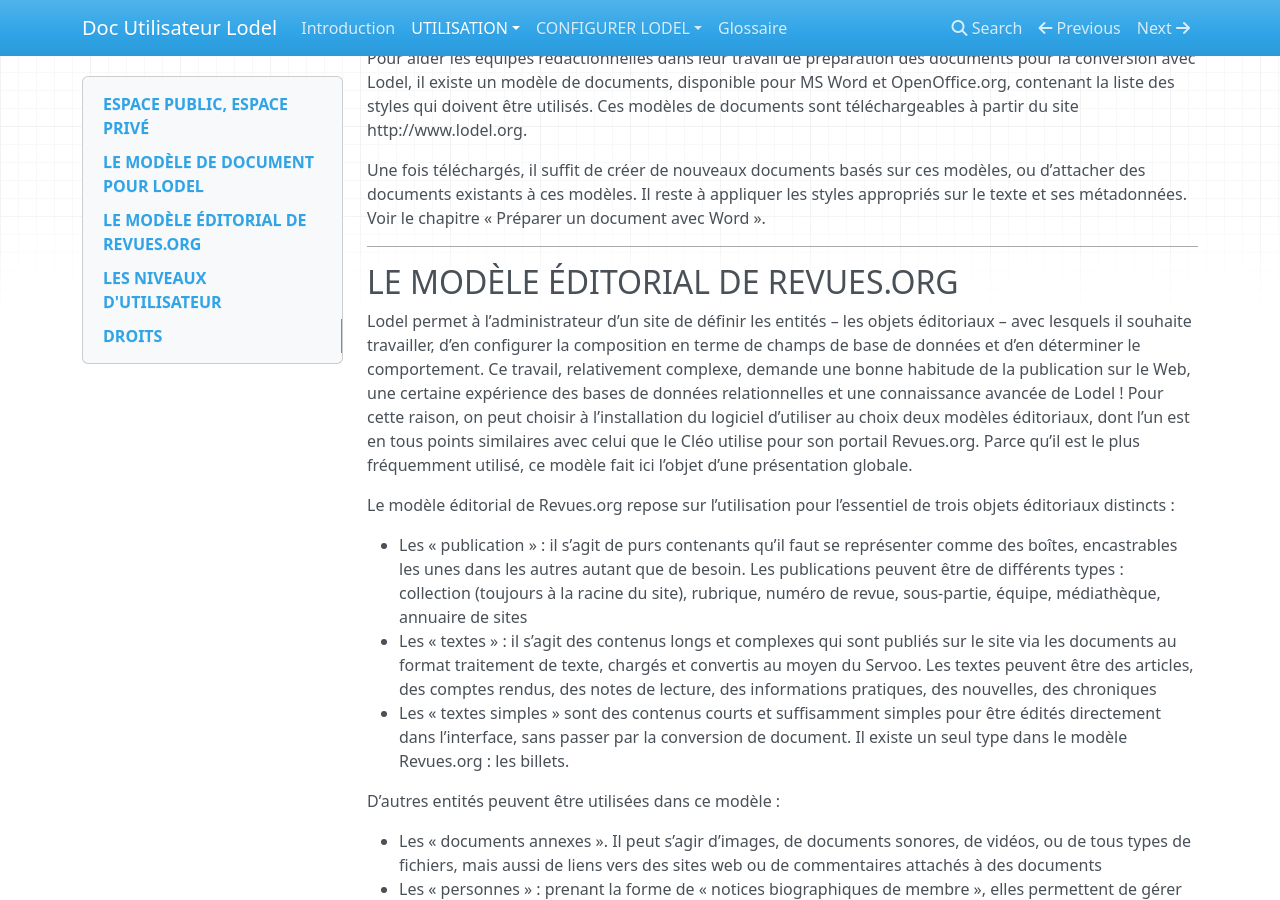
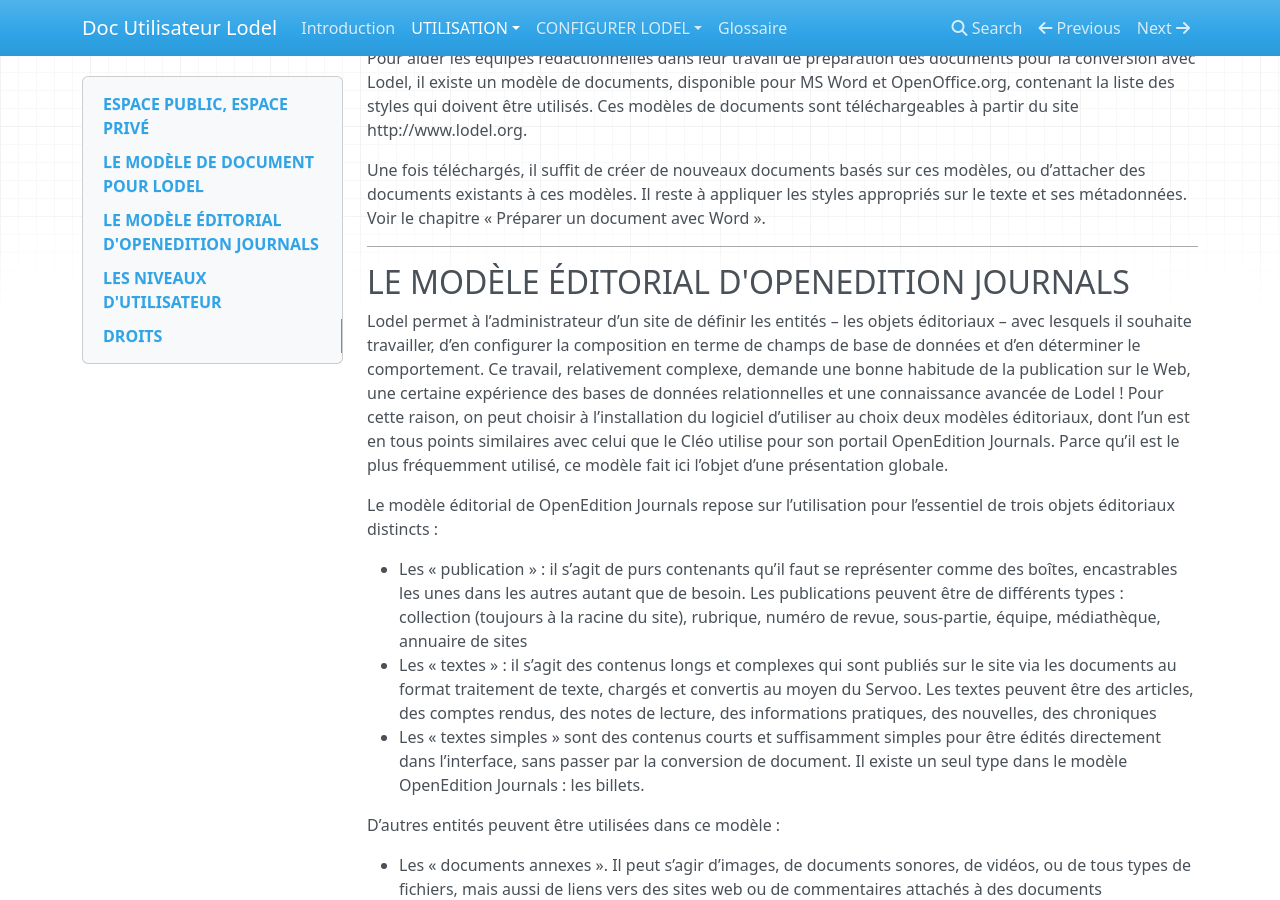
Before and after one commit to ValentinGeorgesDubost/Doc-Lodel-Utilisateur, an MkDocs documentation site: the page built from docs/Démarrer avec Lodel.md, in a window 1280 px wide and 900 px high, scrolled down 1204 px. Built offline with MkDocs 1.6.1, drawn with Linux system fonts in a browser that asks for light colours; nearby versions of some CDN libraries; old or Windows-style settings are respelled for this version of MkDocs.

Commit message:
Update Démarrer avec Lodel.md

```diff
--- a/docs/Démarrer avec Lodel.md
+++ b/docs/Démarrer avec Lodel.md
@@ -37,15 +37,15 @@ Une fois téléchargés, il suffit de créer de nouveaux documents basés sur ce
 
 -------------------------------------------
 
-## LE MODÈLE ÉDITORIAL DE REVUES.ORG
+## LE MODÈLE ÉDITORIAL D'OPENEDITION JOURNALS
 
-Lodel permet à l’administrateur d’un site de définir les entités – les objets éditoriaux – avec lesquels il souhaite travailler, d’en configurer la composition en terme de champs de base de données et d’en déterminer le comportement. Ce travail, relativement complexe, demande une bonne habitude de la publication sur le Web, une certaine expérience des bases de données relationnelles et une connaissance avancée de Lodel ! Pour cette raison, on peut choisir à l’installation du logiciel d’utiliser au choix deux modèles éditoriaux, dont l’un est en tous points similaires avec celui que le Cléo utilise pour son portail Revues.org. Parce qu’il est le plus fréquemment utilisé, ce modèle fait ici l’objet d’une présentation globale.
+Lodel permet à l’administrateur d’un site de définir les entités – les objets éditoriaux – avec lesquels il souhaite travailler, d’en configurer la composition en terme de champs de base de données et d’en déterminer le comportement. Ce travail, relativement complexe, demande une bonne habitude de la publication sur le Web, une certaine expérience des bases de données relationnelles et une connaissance avancée de Lodel ! Pour cette raison, on peut choisir à l’installation du logiciel d’utiliser au choix deux modèles éditoriaux, dont l’un est en tous points similaires avec celui que le Cléo utilise pour son portail OpenEdition Journals. Parce qu’il est le plus fréquemment utilisé, ce modèle fait ici l’objet d’une présentation globale.
 
-Le modèle éditorial de Revues.org repose sur l’utilisation pour l’essentiel de trois objets éditoriaux distincts :
+Le modèle éditorial de OpenEdition Journals repose sur l’utilisation pour l’essentiel de trois objets éditoriaux distincts :
 
 * Les « publication » : il s’agit de purs contenants qu’il faut se représenter comme des boîtes, encastrables les unes dans les        autres autant que de besoin. Les publications peuvent être de différents types : collection (toujours à la racine du site), rubrique, numéro de revue, sous-partie, équipe, médiathèque, annuaire de sites
 * Les « textes » : il s’agit des contenus longs et complexes qui sont publiés sur le site via les documents au format traitement de texte, chargés et convertis au moyen du Servoo. Les textes peuvent être des articles, des comptes rendus, des notes de lecture, des informations pratiques, des nouvelles, des chroniques
-* Les « textes simples » sont des contenus courts et suffisamment simples pour être édités directement dans l’interface, sans passer par la conversion de document. Il existe un seul type dans le modèle Revues.org : les billets.
+* Les « textes simples » sont des contenus courts et suffisamment simples pour être édités directement dans l’interface, sans passer par la conversion de document. Il existe un seul type dans le modèle OpenEdition Journals : les billets.
 
 D’autres entités peuvent être utilisées dans ce modèle :
 
```
